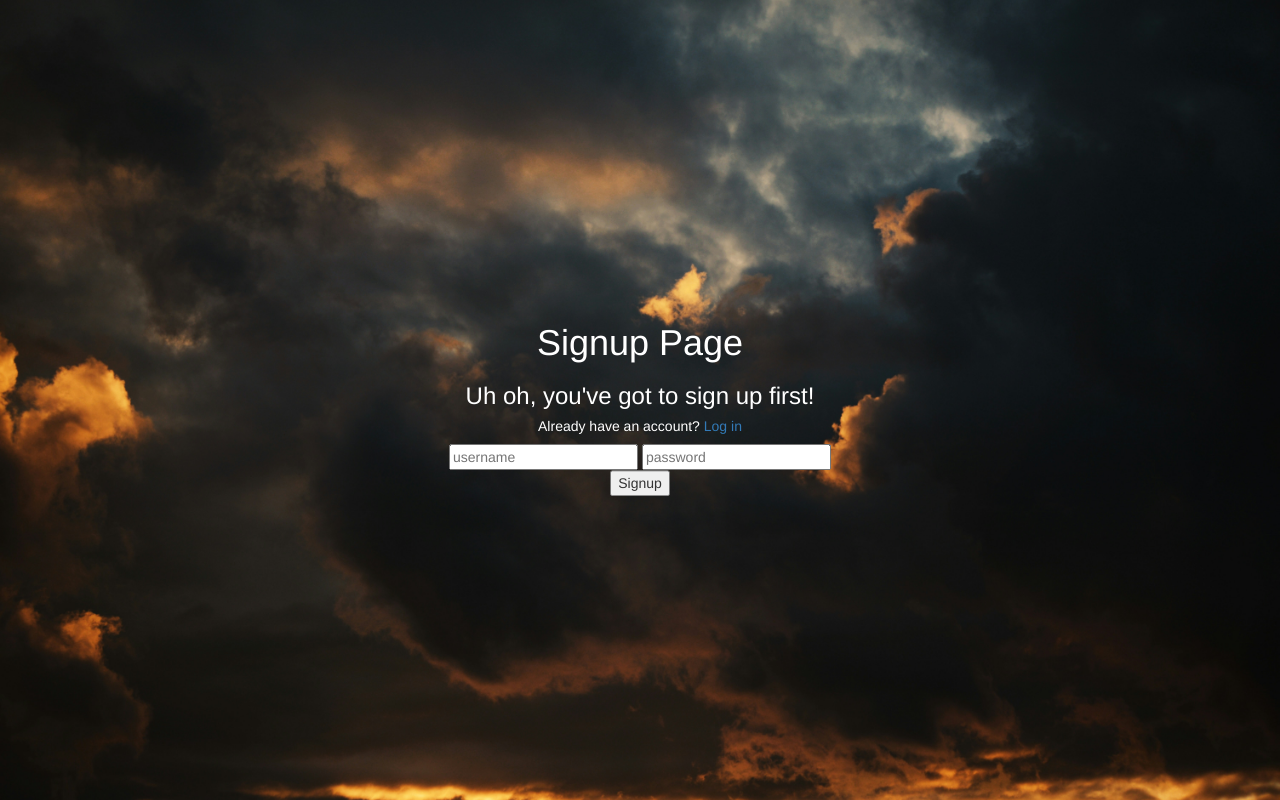
After one commit to kiru6a/TravelPlanner, a Flask app: page /signup in a window 1280 px wide. The commit adds this page. Run offline with Flask 3, Linux system fonts and the light colour scheme; parts of the project's set-up code (start-up, migrations or seed data) failed here and were passed over.

Commit message:
created the sign up page and implemented database logic to insert and retrieve users

```diff
--- a/app.py
+++ b/app.py
@@ -1,7 +1,10 @@
-from flask import Flask, render_template
+from flask import Flask, render_template, flash, redirect
+from database import SignupForm, insertUserIntoDb
+from flask_bcrypt import generate_password_hash
 
 
 app = Flask(__name__)
+app.config['SECRET_KEY'] = 'development_mock_secret_key'
 
 @app.route("/")
 def sayHello():
@@ -13,5 +16,27 @@ def trips():
   return "trips"
 
 
+@app.route("/signup", methods=["GET", "POST"])
+def signup():
+  form = SignupForm()
+  if form.validate_on_submit():
+    hashedPassword = str(generate_password_hash(form.password.data))
+
+    insertedId = insertUserIntoDb(form.username.data, hashedPassword)
+    flash(f"User successfully registered with ID: {insertedId}", "success")
+    return redirect(f"trips/{insertedId}")
+  else:
+    print(form.errors)
+  return render_template("signup.html", form=form)
+
+@app.route("/trips/<int:userId>")
+def tripsForUser(userId):
+  return f"TODO for id {userId}"
+
+
+@app.route("/login")
+def login():
+  return "TODO"
+
 if __name__ == "__main__":
   app.run(host='0.0.0.0', debug=True)
--- a/database.py
+++ b/database.py
@@ -1,8 +1,11 @@
 from sqlalchemy import create_engine, text
-import configparser
+from configparser import ConfigParser
+from flask_wtf import FlaskForm
+from wtforms import StringField, PasswordField, SubmitField
+from wtforms.validators import InputRequired, Length, ValidationError
 
 
-config = configparser.ConfigParser()
+config = ConfigParser()
 config.read("config.properties")
 
 dbConnectionString = config.get("DEFAULT", "DB_CONNECTION_STRING")
@@ -10,6 +13,28 @@ dbConnectionString = config.get("DEFAULT", "DB_CONNECTION_STRING")
 engine = create_engine(dbConnectionString)
 
 
-with engine.connect() as conn:
-  result = conn.execute(text("select * from planner_user"))
-  print(result.all())
+class SignupForm(FlaskForm):
+  username = StringField(label="Username", validators=[InputRequired(),\
+              Length(min=4,max=20)], \
+              render_kw={"placeholder": "username"})
+  password = PasswordField(label="Password", validators=[InputRequired(),\
+                      Length(min=4, max=20)],\
+                           render_kw={"placeholder": "password"})
+  submit = SubmitField(label="Signup")
+
+  def validate_username(self, username):
+    with engine.connect() as conn:
+      stmt = text("SELECT username FROM planner_user "\
+                  "WHERE username = :username")
+      result = conn.execute(stmt, {"username": username.data})
+      if result.fetchone():
+        raise ValidationError("Username already exists. Please choose another one")
+
+def insertUserIntoDb(username: str, password: str):
+  with engine.connect() as conn:
+    stmt = text("INSERT INTO planner_user (username, password) "\
+                "VALUES (:username, :password)")
+    result = conn.execute(stmt, {"username": username, "password": password})
+
+    conn.commit()
+    return result.lastrowid
--- a/pyproject.toml
+++ b/pyproject.toml
@@ -10,6 +10,9 @@ flask = "^3.0.1"
 flask-login = "^0.6.3"
 flask-sqlalchemy = "^3.1.1"
 sqlalchemy = "^2.0.25"
+wtforms = "^3.1.2"
+flask-bcrypt = "^1.0.1"
+flask-wtf = "^1.2.1"
 
 [tool.pyright]
 # https://github.com/microsoft/pyright/blob/main/docs/configuration.md
--- a/templates/home.html
+++ b/templates/home.html
@@ -25,7 +25,7 @@
       <h2 class="text-center">About Travel Planner</h2>
       <p class="lead">Lorem ipsum dolor sit amet, consectetur adipisicing elit. Placeat et, rem officiis error, eaque eveniet modi laudantium praesentium aperiam aliquid delectus corporis culpa ipsam id, veritatis ex? Delectus, aliquid ipsam.Lorem ipsum dolor sit amet, consectetur adipisicing elit. Placeat et, rem officiis error, eaque eveniet modi laudantium praesentium aperiam aliquid delectus corporis culpa ipsam id, veritatis ex? Delectus, aliquid ipsam.</p>
 
-     <form method="GET" action="/trips"><button class="btn btn-primary btn-lg btn-block">Go to your Trips</button></form>
+     <form method="GET" action="{{ url_for('signup')}}"><button class="btn btn-primary btn-lg btn-block">Go to your Trips</button></form>
 
       <a href="mailto:vorobiovkyrylodm@gmail.com?subject=Travel%20Planner" class="btn btn-default btn-lg btn-block btn-light">Contact the Author</a>
     </div>
--- /dev/null
+++ b/templates/signup.html
@@ -0,0 +1,35 @@
+<!DOCTYPE html>
+<html lang="en">
+<head>
+  <meta charset="UTF-8">
+  <meta http-equiv="X-UA-Compatible" content="IE=edge">
+  <meta name="viewport" content="width=device-width, initial-scale=1">
+  <link rel="stylesheet" href="https://cdn.jsdelivr.net/npm/bootstrap@3.4.1/dist/css/bootstrap.min.css" integrity="sha384-HSMxcRTRxnN+Bdg0JdbxYKrThecOKuH5zCYotlSAcp1+c8xmyTe9GYg1l9a69psu" crossorigin="anonymous">
+  <title>Signup Form</title>
+  <style>
+
+    body{
+
+      background-image: url('{{ url_for("static", filename="images/signup_image.jpg") }}');
+      background-size: cover;
+    }
+  </style>
+</head>
+<body>
+  <div class="container-fluid">
+    <div class="row">
+      <div class="col-md-4 col-md-offset-4 text-center" style="margin-top: 50vh; transform: translateY(-50%);">
+        <h1 style="color: white;">Signup Page</h1>
+        <form method="POST" action="{{ url_for('signup') }}">
+          <h3 style="color: white;">Uh oh, you've got to sign up first!</h3>
+          <h5 style="color: white;">Already have an account? <a href="{{ url_for('login') }}">Log in</a></h5>
+          {{ form.hidden_tag() }}
+          {{ form.username }}
+          {{ form.password }}
+          {{ form.submit }}
+        </form>
+      </div>
+    </div>
+  </div>
+</body>
+</html>
```
Also changed, not shown: test.py (added, +7 -0 lines), static/images/signup_image.jpg (added), 1 other file.
